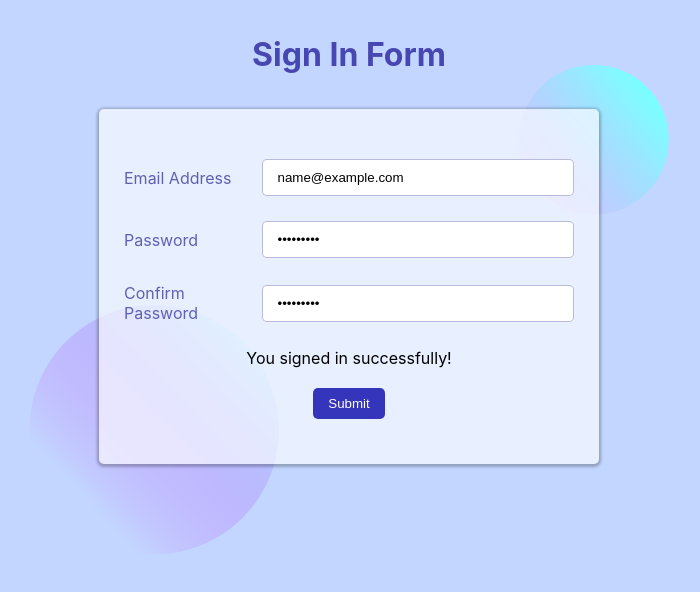
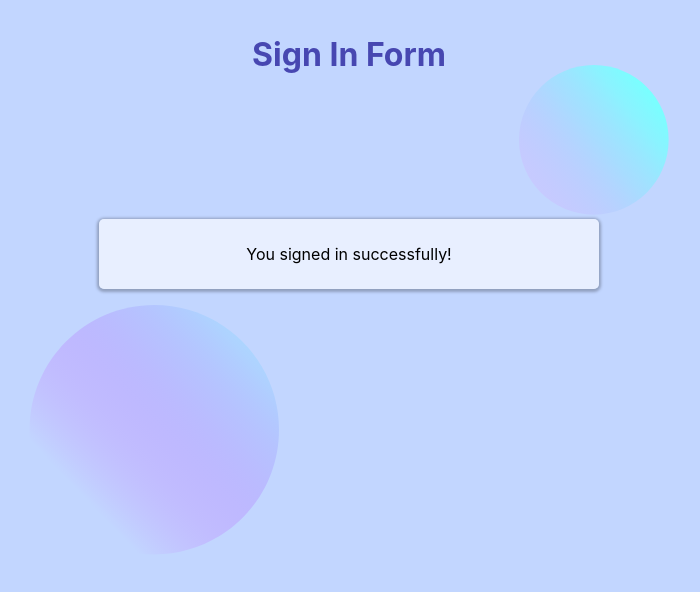
Before and after one commit to gsvidal/sign-in-form-ts-tdd, a React (Create React App) app: page / in a window 1280 px wide. Both pictures are taken after typing "name@example.com", "Sample123", "Sample123" into the empty fields and a click on the button "Submit". Shown: the top 592 px of the page, without its empty margins (291-991 px from the left). Built offline with nearby package versions, Linux system fonts and the light colour scheme.

Commit message:
Add a test for success message and code that state

```diff
--- a/src/components/Form.style.scss
+++ b/src/components/Form.style.scss
@@ -6,6 +6,10 @@
   background-color: rgba(255, 255, 255, 0.629);
   border-radius: 5px;
   box-shadow: 0px 1px 3px 2px rgba(0, 0, 0, 0.26);
+
+  &.success {
+    margin-top: 145px;
+  }
 
   .input-container {
     display: flex;
--- a/src/components/Form.tsx
+++ b/src/components/Form.tsx
@@ -41,16 +41,18 @@ const Form = () => {
     const isValidPassword: boolean = input.password.length >= 5;
 
     const isValidConfirmPassword: boolean = input.password === input.confirmPassword;
+
     if (!isValidEmail) {
       setShowErrorMessage({
-        ...showErrorMessage,
         email: true,
+        password: false,
+        confirmPassword: false,
       });
     } else if (!isValidPassword) {
       setShowErrorMessage({
-        ...showErrorMessage,
         email: false,
         password: true,
+        confirmPassword: false,
       });
     } else if (!isValidConfirmPassword) {
       setShowErrorMessage({
@@ -75,7 +77,11 @@ const Form = () => {
     });
   };
   return (
-    <form action="" onSubmit={handleSubmit} className="form">
+    <form action="" onSubmit={handleSubmit} className={`form ${showSuccessMessage ? 'success' : ''}`}>
+      {showSuccessMessage ? (
+        <p>You signed in successfully!</p>
+      ) : (
+        <div>
           <div className="input-container">
             <label htmlFor="email">Email Address</label>
             <input
@@ -114,10 +120,11 @@ const Form = () => {
             <p className="error-message">The password you entered should contain 5 or more characters</p>
           )}
           {showErrorMessage.confirmPassword && <p className="error-message">The passwords don't match. Try again.</p>}
-      {showSuccessMessage && <p>You signed in successfully!</p>}
           <button type="submit" className="button">
             Submit
           </button>
+        </div>
+      )}
     </form>
   );
 };
```
Lines whose indentation alone changed are shown as unchanged.
